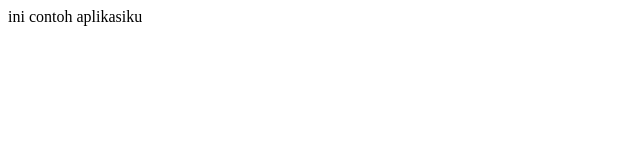
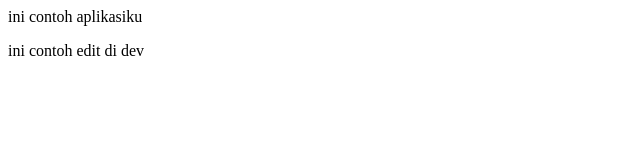
Before and after one commit to aisy/apps-aisy, a plain HTML site: page index.html in a window 1280 px wide. Shown: the whole page, without its empty margins (0-640 px from the left). Drawn offline with Linux system fonts and the light colour scheme.

Commit message:
di branch dev

```diff
--- a/index.html
+++ b/index.html
@@ -1,3 +1,4 @@
 <p>
   ini contoh aplikasiku
 </p>
+<p>ini contoh edit di dev</p>
```
